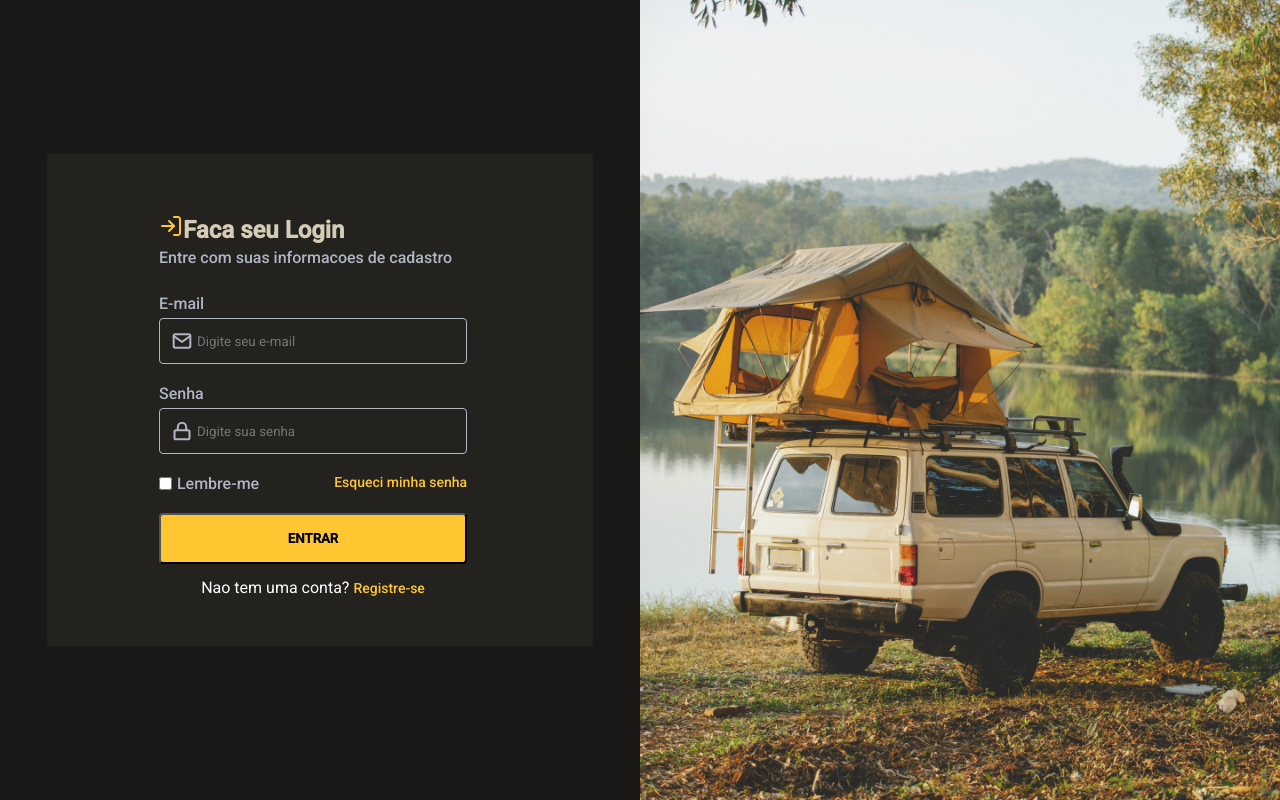
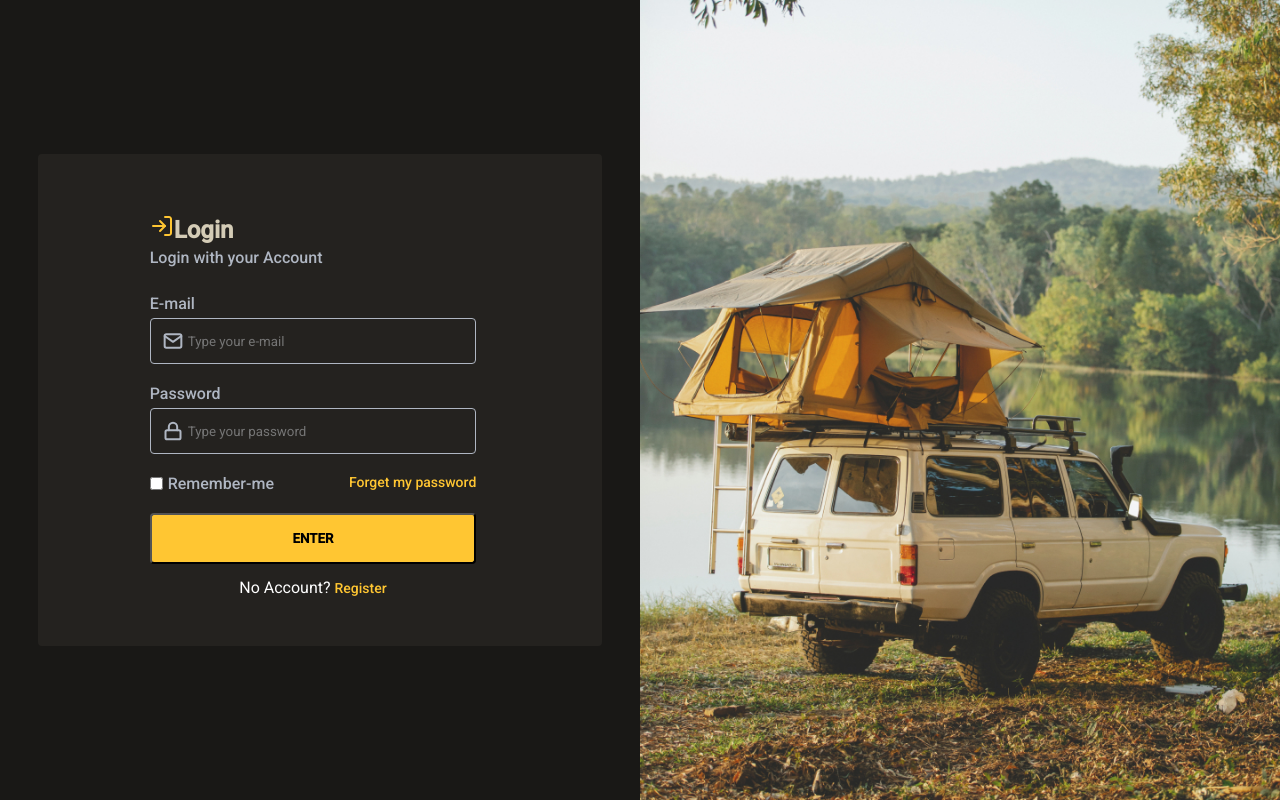
Before and after one commit to LeeonarD0/LoginFormWebSite, a plain HTML site: page LoginFormCSS/index.html in a window 1280 px wide. Drawn offline with Linux system fonts and the light colour scheme.

Commit message:
Update from Portuguese to English

```diff
--- a/LoginFormCSS/index.html
+++ b/LoginFormCSS/index.html
@@ -5,7 +5,7 @@
     <meta charset="UTF-8">
     <meta http-equiv="X-UA-Compatible" content="IE=edge">
     <meta name="viewport" content="width=device-width, initial-scale=1.0">
-    <title>Document</title>
+    <title>Login FORM</title>
     <link rel="stylesheet" href="style.css">
 </head>
 
@@ -15,27 +15,27 @@
             <div class="formulario">
                 <form action="#">
                     <div class="titulos">
-                        <h1><img src="./images/log-in.svg" alt="">Faca seu Login</h1>
-                        <p>Entre com suas informacoes de cadastro</p>
+                        <h1><img src="./assets/images/log-in.svg" alt="">Login</h1>
+                        <p>Login with your Account</p>
                     </div>
                     <div class="email">
                         <p>E-mail</p>
                         <div class="input-email">
-                            <img src="./images/mail.svg" alt=""><input type="e-mail" placeholder="Digite seu e-mail">
+                            <img src="./assets/images/mail.svg" alt=""><input type="e-mail" placeholder="Type your e-mail">
                         </div>
                     </div>
                     <div class="password">
-                        <p>Senha</p>
+                        <p>Password</p>
                         <div class="input-password">
-                            <img src="./images/lock.svg" alt=""><input type="password" placeholder="Digite sua senha">
+                            <img src="./assets/images/lock.svg" alt=""><input type="password" placeholder="Type your password">
                         </div>
                     </div>
                     <div class="info">
-                        <p class="checkbox"><input type="checkbox">Lembre-me</p>
-                        <a href="#">Esqueci minha senha</a>
+                        <p class="checkbox"><input type="checkbox">Remember-me</p>
+                        <a href="#">Forget my password</a>
                     </div>
-                    <button>ENTRAR</button>
-                    <footer>Nao tem uma conta? <a href="#"> Registre-se</a></footer>
+                    <button>ENTER</button>
+                    <footer>No Account? <a href="#"> Register</a></footer>
                 </form>
             </div>
         </div>
--- a/LoginFormCSS/style.css
+++ b/LoginFormCSS/style.css
@@ -31,7 +31,7 @@
     height: 100%;
     width: 100%;
 
-    background-image: url("./images/side-image.jpg");
+    background-image: url("./assets/images/side-image.jpg");
     background-repeat: no-repeat;
     background-size: cover;
     background-position: center;
```
Also changed, not shown: LoginFormCSS/assets/images/check.svg (renamed from LoginFormCSS/images/check.svg), LoginFormCSS/assets/images/eye.svg (renamed from LoginFormCSS/images/eye.svg), LoginFormCSS/assets/images/favicon.ico (renamed from LoginFormCSS/images/favicon.ico), LoginFormCSS/assets/images/lock-focus.svg (renamed from LoginFormCSS/images/lock-focus.svg), LoginFormCSS/assets/images/lock.svg (renamed from LoginFormCSS/images/lock.svg), LoginFormCSS/assets/images/log-in.svg (renamed from LoginFormCSS/images/log-in.svg), LoginFormCSS/assets/images/logo.svg (renamed from LoginFormCSS/images/logo.svg), LoginFormCSS/assets/images/mail-focus.svg (renamed from LoginFormCSS/images/mail-focus.svg), LoginFormCSS/assets/images/mail.svg (renamed from LoginFormCSS/images/mail.svg), LoginFormCSS/assets/images/side-image.jpg (renamed from LoginFormCSS/images/side-image.jpg), 2 other files.
